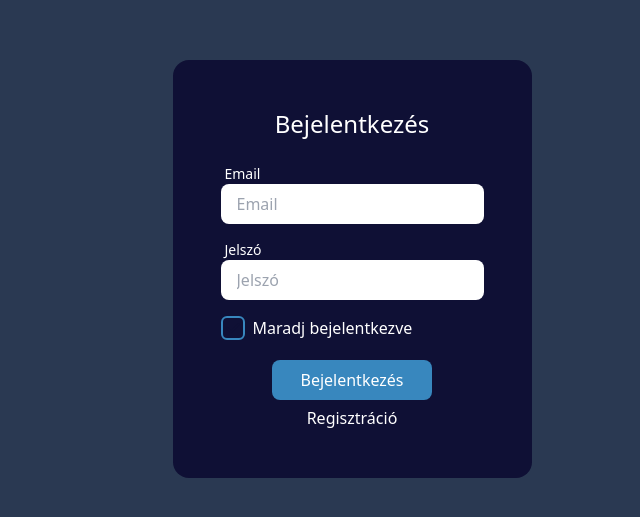
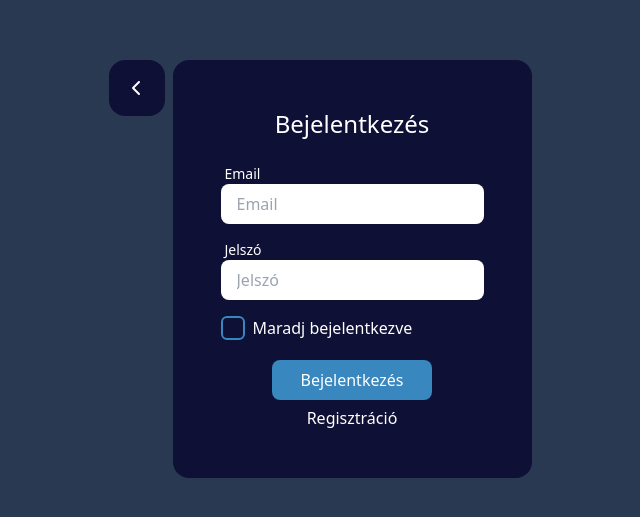
Before and after one commit to Gbandi14/TechCraft-Solutions, a React (Create React App) app in the folder frontend/: page /login in a window 1280 px wide. Shown: the part 131-648 px from the top of the page, without its empty margins (288-928 px from the left). Built offline with nearby package versions, Linux system fonts and the light colour scheme.

Commit message:
TS-10 TS-11 Login és Register visszagomb

```diff
--- a/frontend/src/pages/Login.jsx
+++ b/frontend/src/pages/Login.jsx
@@ -1,6 +1,6 @@
 import React, {useState} from 'react'
 import { FontAwesomeIcon } from '@fortawesome/react-fontawesome'
-import { faCheck } from '@fortawesome/free-solid-svg-icons'
+import { faCheck, faChevronLeft } from '@fortawesome/free-solid-svg-icons'
 import { Link } from 'react-router-dom'
 import axios from 'axios'
 
@@ -24,7 +24,10 @@ function Login(props) {
 
   return (
     <div className='flex items-center justify-center h-screen'>
-      <div className='flex flex-col bg-[#0F1035] rounded-2xl p-12'>
+      <div className='flex flex-col bg-[#0F1035] rounded-2xl p-12 relative'>
+        <Link to={'/'} className='flex items-center justify-center absolute bg-[#0F1035] rounded-2xl right-full top-0 h-14 aspect-square mr-2 select-none ' draggable={false}>
+          <FontAwesomeIcon icon={faChevronLeft} />
+        </Link>
         <h1 className='text-2xl text-center'>Bejelentkezés</h1>
         <label htmlFor="email" className='text-sm mt-6 ml-1'>Email</label>
         <input type='email' value={email} onChange={(e) => setEmail(e.target.value)} name='email' id='email' className='px-4 py-2 rounded-lg bg-white outline-none text-black' placeholder='Email'/>
--- a/frontend/src/pages/Register.jsx
+++ b/frontend/src/pages/Register.jsx
@@ -1,5 +1,7 @@
 import React, {useState} from 'react'
 import { Link } from 'react-router-dom'
+import { FontAwesomeIcon } from '@fortawesome/react-fontawesome'
+import { faChevronLeft } from '@fortawesome/free-solid-svg-icons'
 import axios from 'axios'
 
 function Register() {
@@ -22,7 +24,10 @@ function Register() {
   }
   return (
     <div className='flex items-center justify-center h-screen'>
-      <div className='flex flex-col bg-[#0F1035] rounded-2xl p-12'>
+      <div className='flex flex-col bg-[#0F1035] rounded-2xl p-12 relative'>
+        <Link to={'/'} className='flex items-center justify-center absolute bg-[#0F1035] rounded-2xl right-full top-0 h-14 aspect-square mr-2 select-none ' draggable={false}>
+          <FontAwesomeIcon icon={faChevronLeft} />
+        </Link>
         <h1 className='text-2xl text-center'>Regisztráció</h1>
         <div className='flex gap-10'>
           <div className='flex flex-col w-1/2'>
```
